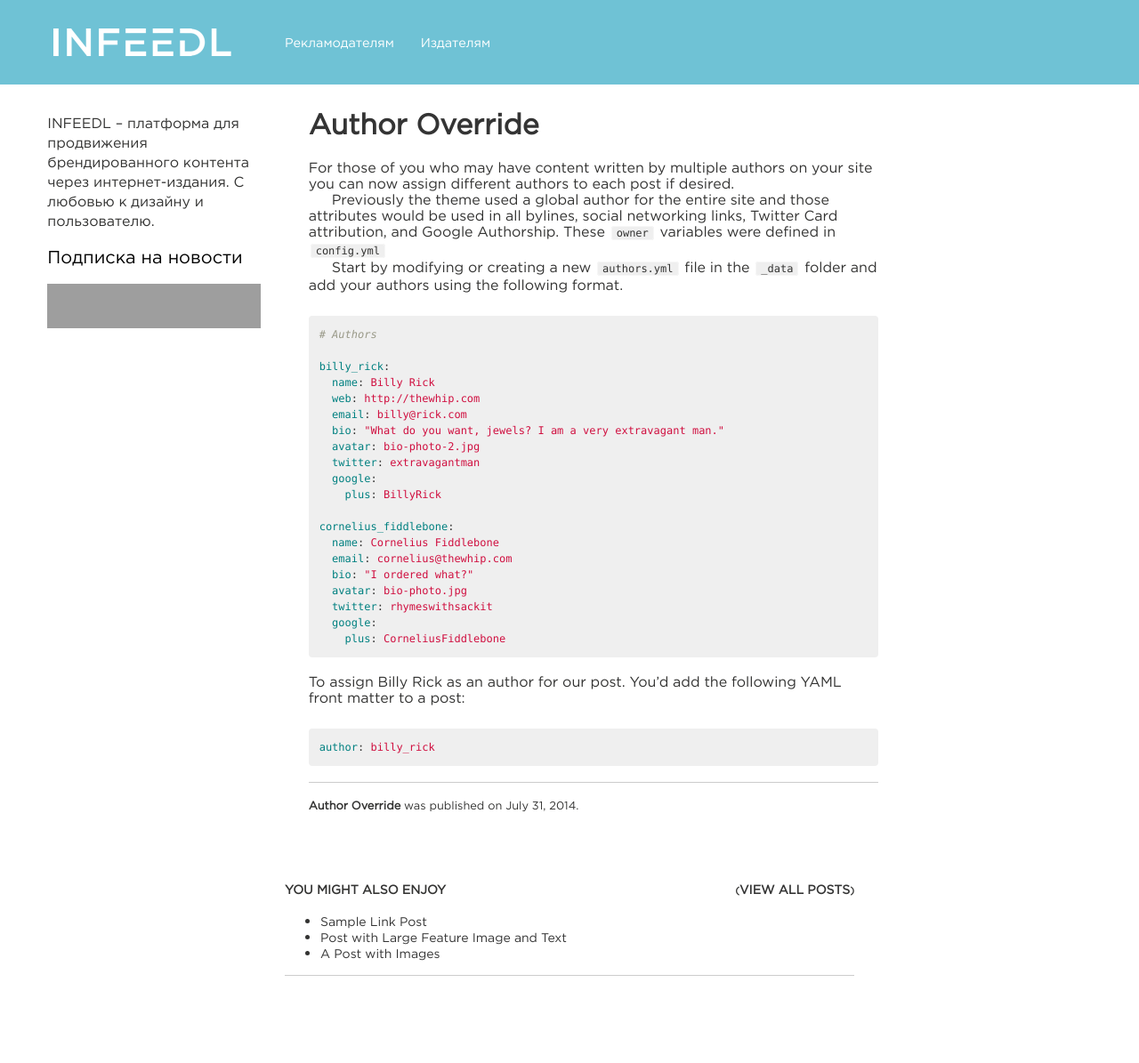
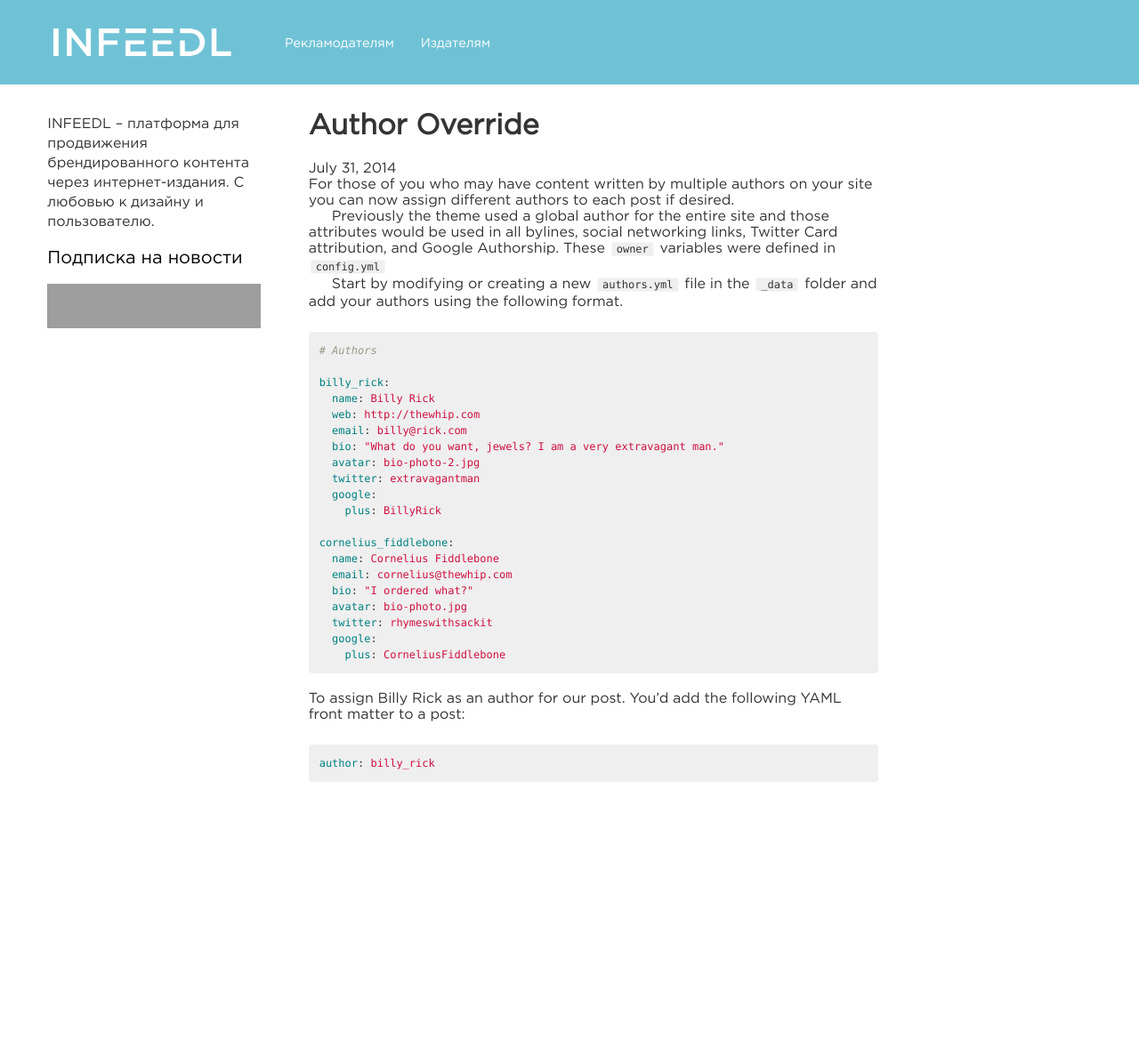
Before and after one commit to infeedl/infeedl-blog, a Jekyll site: the page built from _posts/2014-07-31-author-override.md, in a window 1280 px wide. Shown: the whole page at 89% size. Built offline with Jekyll 4.4.1, drawn with Linux system fonts in a browser that asks for light colours; nearby versions of some CDN libraries; comment, search, counter and statistics services are not loaded; after the commit the page ends 977 px from its top, so only the background shows below that.

Commit message:
Testing post

```diff
--- a/_layouts/post.html
+++ b/_layouts/post.html
@@ -13,59 +13,26 @@
 
 {% include _navigation.html %}
 
-{% if page.image.feature %}
-  <div class="image-wrap">
-  <img src=
-    {% if page.image.feature contains 'http' %}
-      "{{ page.image.feature }}"
-    {% else %}
-      "{{ site.url }}/images/{{ page.image.feature }}"
-    {% endif %}
-  alt="{{ page.title }} feature image">
-  {% if page.image.credit %}
-    <span class="image-credit">Photo Credit: <a href="{{ page.image.creditlink }}">{{ page.image.credit }}</a></span>
-  {% endif %}
-  </div><!-- /.image-wrap -->
-{% endif %}
-
 <div id="main" role="main">
   <div class="article-author-side">
     {% include _author-bio.html %}
   </div>
   <article class="post">
     <div class="headline-wrap">
-      {% if page.link %}
-        <h1><a href="{{ page.link }}">{{ page.title }}</a></h1>
-      {% else %}
-        <h1><a href="{{ site.url }}{{ page.url }}" rel="bookmark" title="{{ page.title }}">{{ page.title }}</a></h1>
-      {% endif %}
+      <h1><a href="{{ site.url }}{{ page.url }}" rel="bookmark" title="{{ page.title }}">{{ page.title }}</a></h1>
     </div><!--/ .headline-wrap -->
+    <time datetime="{{ page.date | date_to_xmlschema }}">{{ page.date | date: "%B %d, %Y" }}</time>
     <div class="article-wrap">
       {{ content }}
-      <hr />
-      <footer role="contentinfo">
-        <div class="article-author-bottom">
-          {% include _author-bio.html %}
-        </div>
-        <p class="byline"><strong>{{ page.title }}</strong> was published on <time datetime="{{ page.date | date_to_xmlschema }}">{{ page.date | date: "%B %d, %Y" }}</time>{% if page.modified %} and last modified on <time datetime="{{ page.modified | date: "%Y-%m-%d" }}">{{ page.modified | date: "%B %d, %Y" }}</time>{% endif %}.</p>
-      </footer>
     </div><!-- /.article-wrap -->
-  {% if site.owner.disqus-shortname and page.comments == true %}
-    <section id="disqus_thread"></section><!-- /#disqus_thread -->
-  {% endif %}
+
+    {% if site.owner.disqus-shortname and page.comments == true %}
+      <section id="disqus_thread"></section><!-- /#disqus_thread -->
+    {% endif %}
   </article>
 </div><!-- /#main -->
 
 <div class="footer-wrap">
-  <div class="related-articles">
-  <h4>You might also enjoy <small class="pull-right">(<a href="{{ site.url }}/posts/">View all posts</a>)</small></h4>
-    <ul>
-    {% for post in site.related_posts limit:3 %}
-      <li><a href="{{ site.url }}{{ post.url }}" title="{{ post.title }}">{{ post.title }}</a></li>
-    {% endfor %}
-    </ul>
-    <hr />
-  </div><!-- /.related-articles -->
   <footer>
     {% include _footer.html %}
   </footer>
```
Also changed, not shown: _layouts/home.html (+2 -7 lines), _posts/2014-12-01-im-tired-of-ads.md (added, +16 -0 lines), index.md (+0 -1 lines), _posts/2014-07-31-author-override.md (line endings or trailing spaces), 1 other file.
